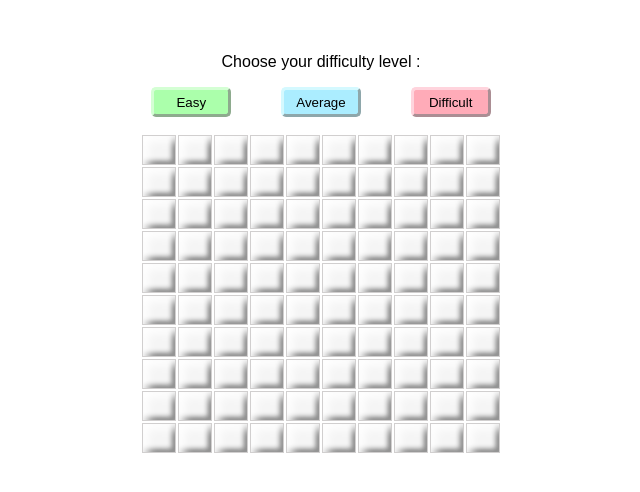
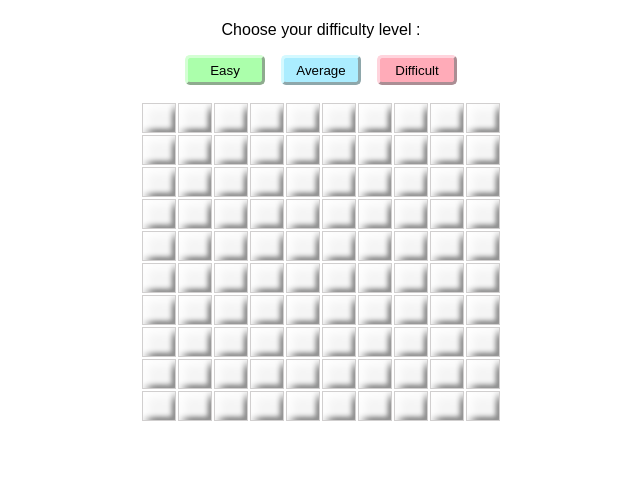
Before and after one commit to BatMaxou/licence-minesweeper, a plain HTML site: page index.html in a window 1280 px wide. Both pictures are taken after a click on the button "Easy". Shown: the part 56-548 px from the top of the page, without its empty margins (319-959 px from the left). Drawn offline with Linux system fonts and the light colour scheme.

Commit message:
remove .state && add userActions.js && add sass && change Number() to parseInt()

```diff
--- a/assets/css/style.css
+++ /dev/null
@@ -1,81 +0,0 @@
-.container {
-    display: flex;
-    justify-content: center;
-    flex-direction: column;
-    align-items: center;
-}
-
-h1 {
-    font-weight: 100;
-    color: #777;
-    margin: .5rem;
-}
-
-.level {
-    display: flex;
-    flex-flow: row wrap;
-    text-align: center;
-    justify-content: space-evenly;
-    font-family: sans-serif;
-    font-size: 1rem;
-}
-
-.level p {
-    width: 100%;
-}
-
-.level button {
-    width: 5rem;
-    cursor: pointer;
-    border-radius: 5px;
-    height: 1.9rem;
-}
-
-.level button:first-of-type {
-    background-color: #abffab;
-    border: outset #d4ffd4;
-}
-.level button:nth-child(3) {
-    background-color: #abedff;
-    border: outset #d4f9ff;
-}
-.level button:last-of-type {
-    background-color: #ffabb8;
-    border: outset #ffd4dd;
-}
-
-.level button:hover {
-    border: inset;
-}
-
-
-.grid {
-    margin-top: 1rem;
-}
-
-.grid td {
-    width: 24px;
-    height: 17px;
-    border: 1px solid #d1cfcf;
-    padding: 7px 4px 4px 4px;
-    background-color: #f5f5f5;
-    font-size: 16px;
-    text-align: center;
-    box-shadow: inset 5px 5px 10px #FFF, inset -3px -3px 5px #777;
-    cursor: pointer;
-    transition-property: background-color, box-shadow;
-    transition-duration: .5s;
-    transition-timing-function: ease-out;
-}
-.grid td:hover {
-    background-color:  #d1cfcf;
-}
-
-@media screen and (max-width:900px) {
-  .grid td {
-    width: 15px;
-    height: 14px;
-    padding: 1px;
-    font-size: 12px;
-  }
-}
--- a/assets/js/game.js
+++ b/assets/js/game.js
@@ -1,36 +1,3 @@
-document.querySelectorAll("button").forEach(item => (item.addEventListener('click', onBtnDifficultyClick))   )
+import { onBtnDifficultyClick } from './userActions.js';
 
-// onBtnDifficulty(event) => create and change the grid display
-function onBtnDifficultyClick(e) {
-    let level = Number(e.target.value)
-    let gridCount = 0
-    let divGrid = document.querySelector(".grid")
-    divGrid.innerHTML = ""
-    if([1,2,3].includes(level)) {
-        switch(level) {
-            case 1:
-                gridCount = 10
-                break
-            case 2:
-                gridCount = 15
-                break
-            case 3:
-                gridCount = 20
-                break
-            default:
-                throw new Error('The difficulty level is incorrect.')
-            }
-        for (let i = 0; i < gridCount; i++) {
-            let row = divGrid.insertRow(i)
-            for (let j = 0; j < gridCount; j++) {
-                let cell = row.insertCell(j)
-                let pos = document.createAttribute("data-pos")
-                pos.value = `${i} - ${j}`;
-                cell.setAttributeNode(pos)
-            }
-        }
-
-    } else {
-        document.querySelector(".grid").innerHTML = "Incorrect difficulty level."
-    }
-}
+document.querySelectorAll("button").forEach(item => (item.addEventListener('click', onBtnDifficultyClick)))
--- /dev/null
+++ b/assets/js/userActions.js
@@ -0,0 +1,28 @@
+export function onBtnDifficultyClick(e) {
+    let level = parseInt(e.target.value)
+    let gridCount = 0
+    const divGrid = document.querySelector(".grid")
+    divGrid.innerHTML = ""
+    switch (level) {
+        case 1:
+            gridCount = 10
+            break
+        case 2:
+            gridCount = 15
+            break
+        case 3:
+            gridCount = 20
+            break
+        default:
+            throw new Error('The difficulty level is incorrect.')
+    }
+    for (let i = 0; i < gridCount; i++) {
+        let row = divGrid.insertRow(i)
+        for (let j = 0; j < gridCount; j++) {
+            let cell = row.insertCell(j)
+            let pos = document.createAttribute("data-pos")
+            pos.value = `${i} - ${j}`;
+            cell.setAttributeNode(pos)
+        }
+    }
+}
--- /dev/null
+++ b/assets/style/main.scss
@@ -0,0 +1,103 @@
+.container {
+    display: flex;
+    justify-content: center;
+    flex-direction: column;
+    align-items: center;
+}
+
+h1 {
+    font-weight: 100;
+    color: #777;
+    margin: .5rem 0;
+}
+
+.level {
+    display: flex;
+    flex-flow: column;
+    text-align: center;
+    justify-content: space-evenly;
+    font-family: sans-serif;
+    font-size: 1rem;
+
+    p {
+        width: 100%;
+    }
+
+    &__btn-container {
+        display: flex;
+        flex-flow: row;
+        gap: 1rem;
+
+        button {
+            width: 5rem;
+            cursor: pointer;
+            border-radius: 5px;
+            height: 1.9rem;
+            transition-duration: .2s;
+
+            &:first-child {
+                background-color: #abffab;
+                border: outset #d4ffd4;
+
+                &:hover {
+                    background-color: darken($color: #abffab, $amount: 6);
+                }
+            }
+
+            &:nth-child(2) {
+                background-color: #abedff;
+                border: outset #d4f9ff;
+
+                &:hover {
+                    background-color: darken($color: #abedff, $amount: 6);
+                }
+            }
+
+            &:last-child {
+                background-color: #ffabb8;
+                border: outset #ffd4dd;
+
+                &:hover {
+                    background-color: darken($color: #ffabb8, $amount: 6);
+                }
+            }
+
+
+        }
+
+
+    }
+}
+
+
+.grid {
+    margin-top: 1rem;
+
+    td {
+        width: 24px;
+        height: 17px;
+        border: 1px solid #d1cfcf;
+        padding: 7px 4px 4px 4px;
+        background-color: #f5f5f5;
+        font-size: 16px;
+        text-align: center;
+        box-shadow: inset 5px 5px 10px #FFF, inset -3px -3px 5px #777;
+        cursor: pointer;
+        transition-property: background-color, box-shadow;
+        transition-duration: .5s;
+        transition-timing-function: ease-out;
+
+        &hover {
+            background-color: #d1cfcf;
+        }
+    }
+}
+
+@media screen and (max-width:900px) {
+    .grid td {
+        width: 15px;
+        height: 14px;
+        padding: 1px;
+        font-size: 12px;
+    }
+}
--- a/index.html
+++ b/index.html
@@ -1,24 +1,28 @@
 <!DOCTYPE html>
-<html lang="en">
+<html lang="fr">
+
 <head>
     <meta charset="UTF-8">
     <meta name="viewport" content="width=device-width, initial-scale=1.0">
     <title>Minesweeper by M&C</title>
-    <link rel="stylesheet" href="assets/css/style.css">
+    <link rel="stylesheet" href="assets/style/css/main.css">
 </head>
+
 <body>
     <div class="container">
         <h1>Minesweeper</h1>
-        <p class="state"></p>
-            <div class="level">
-                <p>Choose your difficulty level :</p>
-                <button name="level" value="1">Easy</button>
-                <button name="level" value="2">Average</button>
-                <button name="level" value="3">Difficult</button>
+        <div class="level">
+            <p>Choose your difficulty level :</p>
+            <div class="level__btn-container">
+                <button value="1">Easy</button>
+                <button value="2">Average</button>
+                <button value="3">Difficult</button>
             </div>
-            <table class="grid">
-            </table>
+        </div>
+        <table class="grid">
+        </table>
     </div>
     <script type="module" src="assets/js/game.js"></script>
 </body>
+
 </html>
```
Also changed, not shown: assets/style/css/main.css (added), 1 other file.
